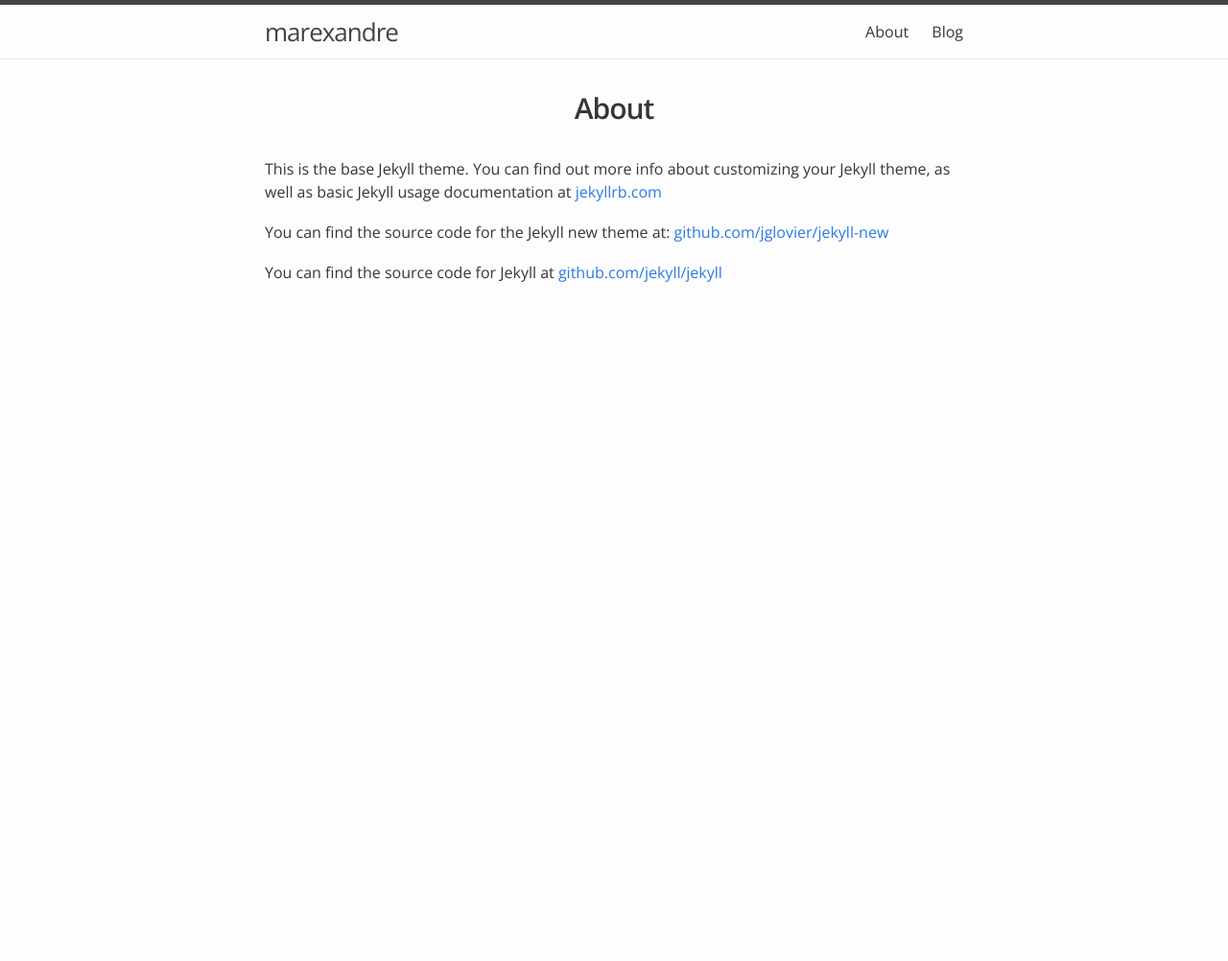
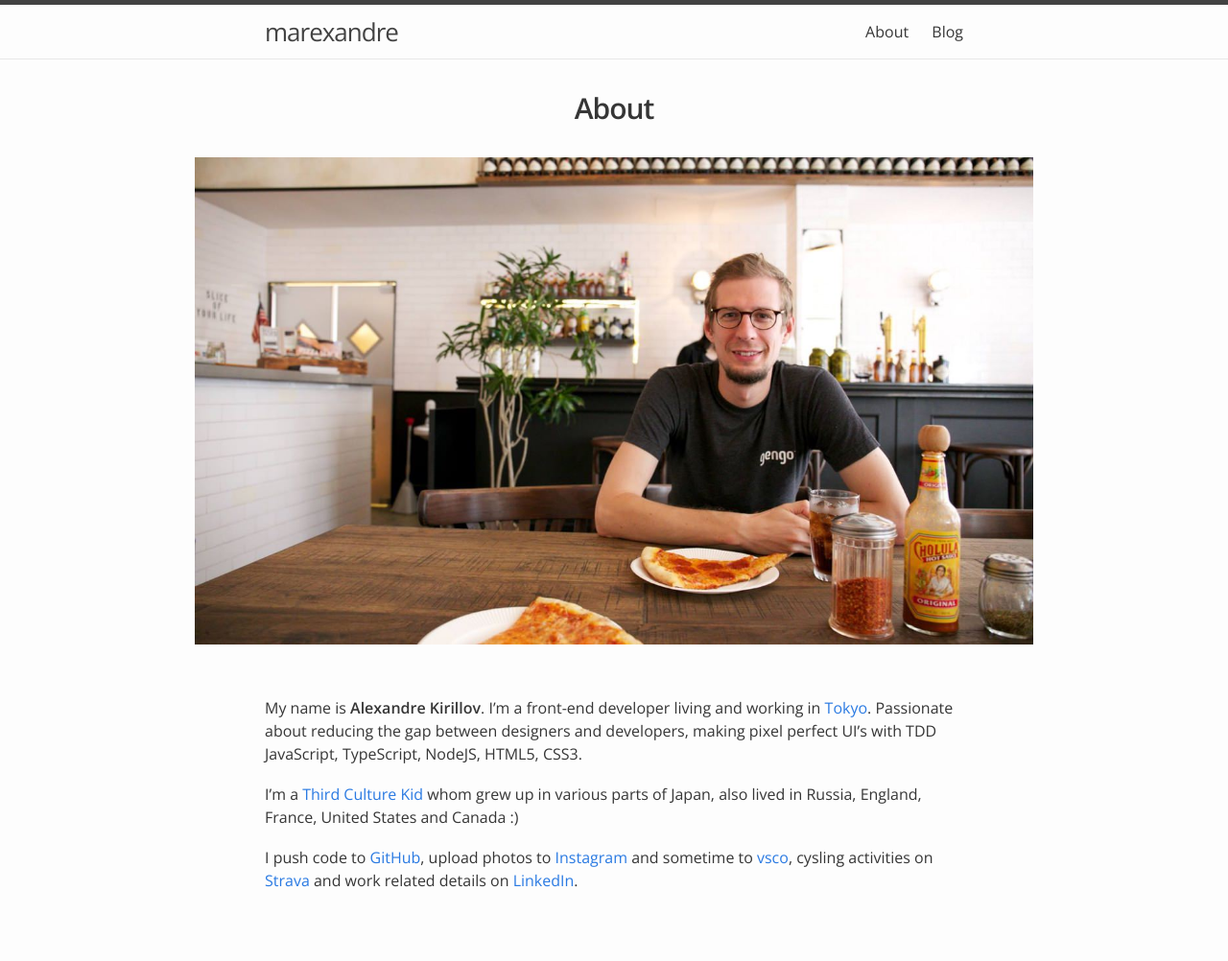
Before and after one commit to marexandre/marexandre.github.io, a Jekyll site: the page built from about.md, in a window 1280 px wide. Shown: the whole page at 96% size. Built offline with Jekyll 4.4.1, drawn with Linux system fonts in a browser that asks for light colours; before the commit the page ends 900 px from its top, so only the background shows below that.

Commit message:
update about.html page

```diff
--- a/_sass/_layout.scss
+++ b/_sass/_layout.scss
@@ -212,6 +212,10 @@
 .post-content {
   margin-bottom: $spacing-unit;
 
+  img {
+    margin-bottom: $spacing-unit;
+  }
+
   strong > img {
     margin-left: -10%;
     max-width: 120%;
--- a/about.md
+++ b/about.md
@@ -4,8 +4,10 @@ title: About
 permalink: /about/
 ---
 
-This is the base Jekyll theme. You can find out more info about customizing your Jekyll theme, as well as basic Jekyll usage documentation at [jekyllrb.com](http://jekyllrb.com/)
+**![My helpful screenshot](/assets/about.jpg)**
 
-You can find the source code for the Jekyll new theme at: [github.com/jglovier/jekyll-new](https://github.com/jglovier/jekyll-new)
+My name is **Alexandre Kirillov**. I'm a front-end developer living and working in [Tokyo](http://gengo.com/). Passionate about reducing the gap between designers and developers, making pixel perfect UI's with TDD JavaScript, TypeScript, NodeJS, HTML5, CSS3.
 
-You can find the source code for Jekyll at [github.com/jekyll/jekyll](https://github.com/jekyll/jekyll)
+I'm a [Third Culture Kid](http://tckid.com/what-is-a-tck.html) whom grew up in various parts of Japan, also lived in Russia, England, France, United States and Canada :)
+
+I push code to [GitHub](https://github.com/marexandre), upload photos to [Instagram](http://instagram.com/marex) and sometime to [vsco](http://marex.vsco.co/), cysling activities on [Strava](http://www.strava.com/athletes/7417) and work related details on [LinkedIn](https://www.linkedin.com/in/marexandre).
```
Also changed, not shown: assets/about.jpg (added).
